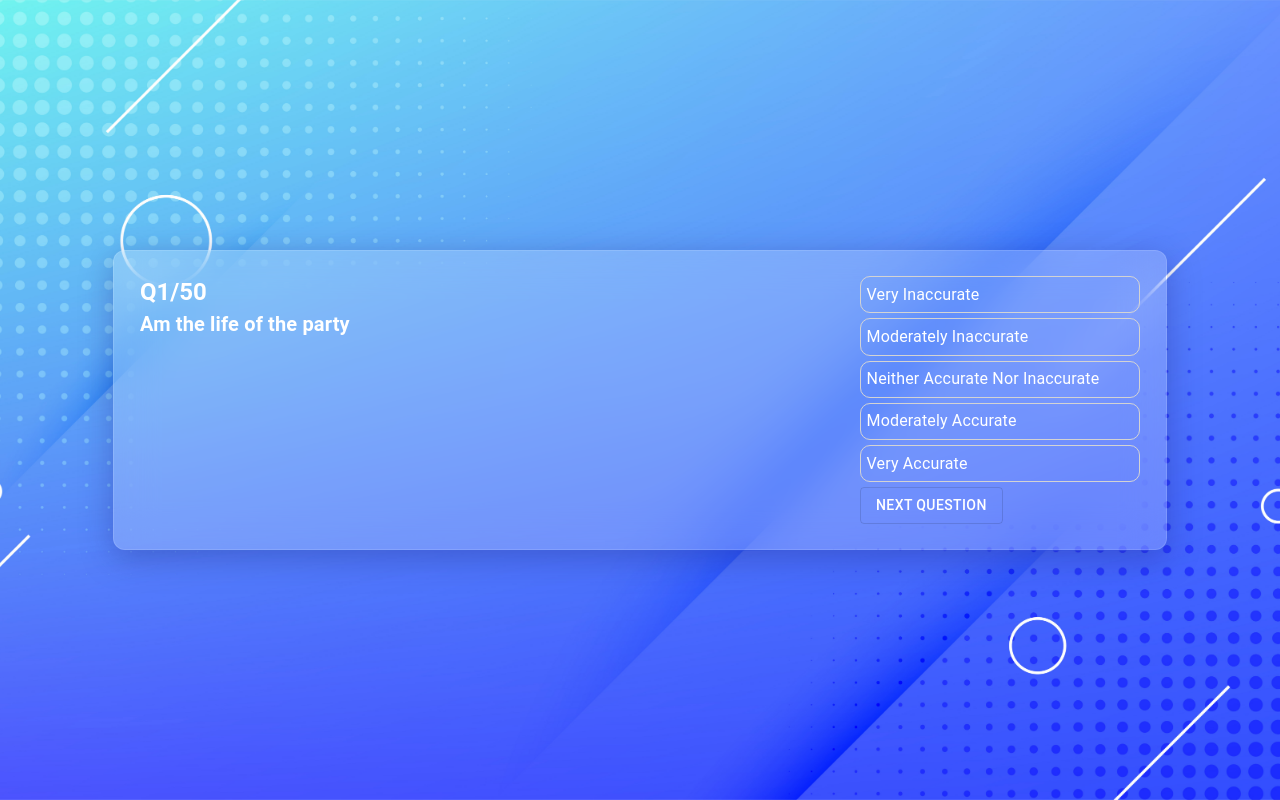
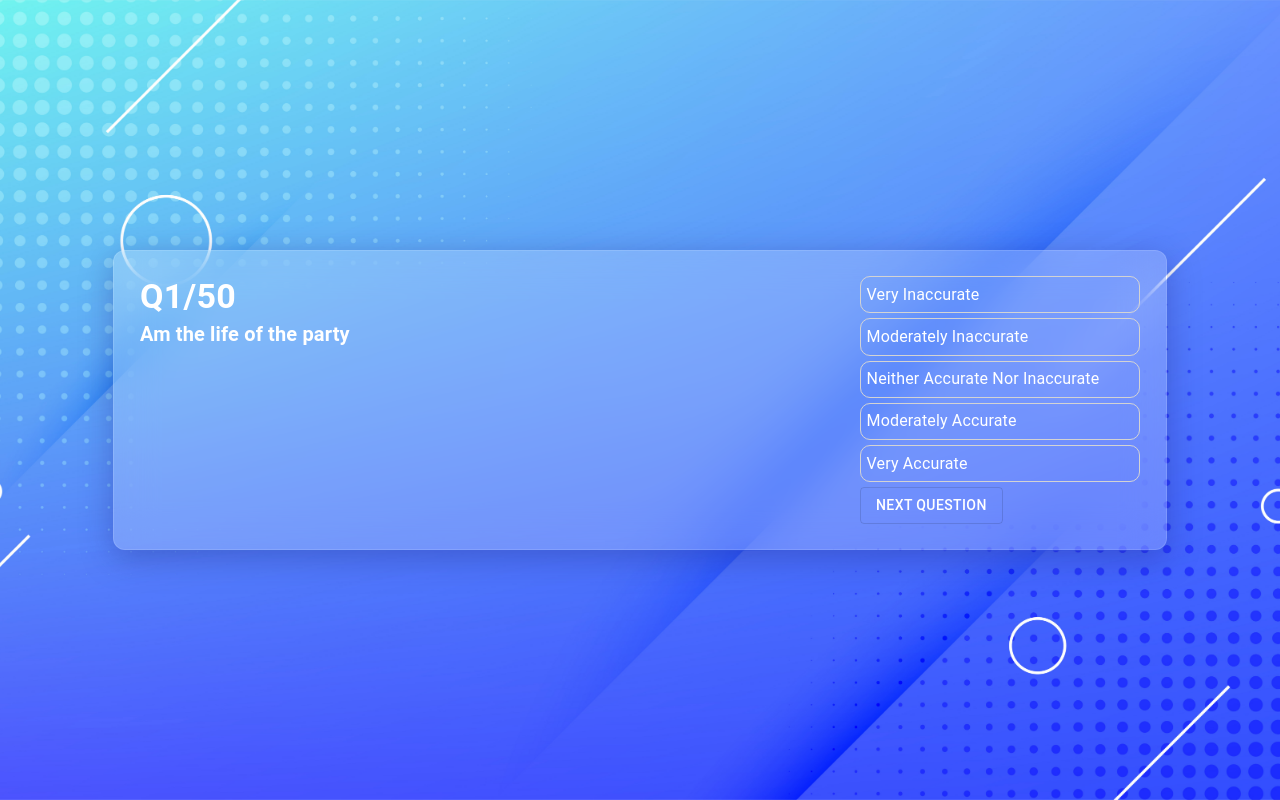
Before and after one commit to ssjisan/personality-test, a React (Create React App) app: page /Questions in a window 1280 px wide. Built offline with nearby package versions, Linux system fonts and the light colour scheme; a web font is replaced by a local one.

Commit message:
change font

```diff
--- a/src/Components/Question.js
+++ b/src/Components/Question.js
@@ -46,7 +46,7 @@ export default function Question() {
           <Grid container spacing={10}>
             <Grid item xs={12} sm={6} md={8} lg={8}>
               <Typography
-                variant="h5"
+                variant="h4"
                 style={{ fontWeight: "bold", color: "#fff" }}
               >
                 Q{question[currentQuestionNo].id}/50
```
Also changed, not shown: 1 other file (tests, documents, lock files or other folders).
